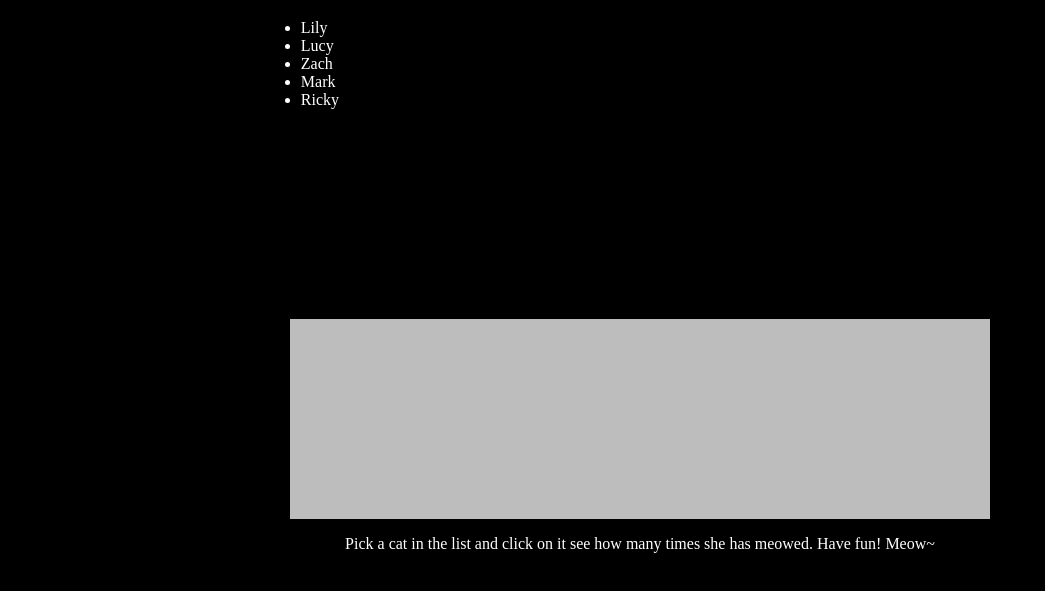
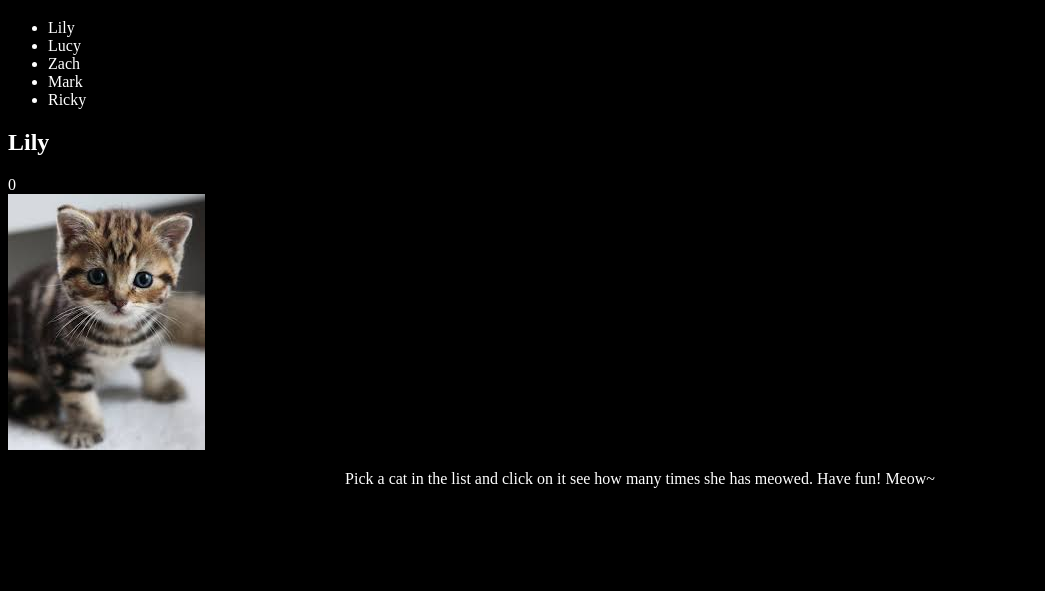
Before and after one commit to jfmaggie/catClicker, a plain HTML site: page index.html in a window 1280 px wide. Shown: the part 61-652 px from the top of the page, without its empty margins (0-1045 px from the left). Drawn offline with Linux system fonts and the light colour scheme.

Commit message:
re-write app

```diff
--- a/css/style.css
+++ b/css/style.css
@@ -7,46 +7,8 @@ h1, .footer {
     text-align: center;
 }
 
-.catholder {
-    height: 300px;
-    width: 700px;
-    text-align: left;
-    margin-left: 20%;
-}
-
-.catholder ul {
-    width: 50px;
-}
-
-.controlPanel {
-    background: #BDBDBD;
-    margin-left: auto;
-    margin-right: auto;
-    height: 200px;
-    width: 700px;
-    text-align: center;
-}
-
-.controlPanel p {
-    font-size: 30px;
-    padding-top: 50px;
-}
-
-.clickcount {
-    color: #FF0040;
-}
-
-
 .content {
 
     margin-left: auto;
     margin-right: auto;
 }
-
-.selectedCat {
-    float: right;
-}
-
-.selectedCat img{
-    width: 300px;
-}
--- a/index.html
+++ b/index.html
@@ -12,18 +12,17 @@
         <h1>Cat Clicker Is Awesome</h1>
     </div>
     <div class="content">
-        <div class="catholder">
-        </div>
-        <div class="controlPanel">
-
+        <ul id="cat-list"></ul>
+        <div id="cat">
+            <h2 id="cat-name"></h2>
+            <div id="cat-count"></div>
+            <img id="cat-img" src="" alt="cat">
         </div>
     </div>
     <div class="footer">
         <p>Pick a cat in the list and click on it see how many times she has meowed. Have fun! Meow~</p>
     </div>
     <script src="js/jquery-1.11.3.min.js"></script>
-    <!-- <script src="js/mvoapp.js"></script> -->
-    <!-- <script src="js/premiumapp.js"></script> -->
     <script src="js/app.js"></script>
 </body>
 
--- a/js/app.js
+++ b/js/app.js
@@ -1,79 +1,113 @@
 // Model
-var Cats = [{
+var model = {
+    currentCat: null,
+    cats: [{
         catName: 'Lily',
-    catUrl: 'http://25.media.tumblr.com/tumblr_maotspCNK41rgiux1o1_1280.jpg',
+        catUrl: 'img/cat.jpeg',
         catCount: 0
     }, {
         catName: 'Lucy',
-    catUrl: 'http://25.media.tumblr.com/tumblr_maotspCNK41rgiux1o1_1280.jpg',
+        catUrl: 'img/cat.jpeg',
         catCount: 0
     }, {
         catName: 'Zach',
-    catUrl: 'http://25.media.tumblr.com/tumblr_maotspCNK41rgiux1o1_1280.jpg',
+        catUrl: 'img/cat.jpeg',
         catCount: 0
     }, {
         catName: 'Mark',
-    catUrl: 'http://25.media.tumblr.com/tumblr_maotspCNK41rgiux1o1_1280.jpg',
+        catUrl: 'img/cat.jpeg',
         catCount: 0
     }, {
         catName: 'Ricky',
-    catUrl: 'http://25.media.tumblr.com/tumblr_maotspCNK41rgiux1o1_1280.jpg',
+        catUrl: 'img/cat.jpeg',
         catCount: 0
-}];
-
-var clickCount = function(cat) {
-    var self = cat;
-    self.catCount++;
-    return self.catCount;
+    }]
 };
 
-// View:
-// list all cats by name
-var displayCatList = function(cats) {
-    $('.catholder').append("<ul></ul>");
-    var list = $('.catholder ul');
-    for (var i = 0; i < cats.length; i++) {
-        var currentcat = cats[i];
-        list.append("<li>" + currentcat.catName + "</li>");
-    };
-}(Cats);
+// First View: display current selected cat area
+var catView = {
+    init: function() {
+        this.cat = $('#cat');
+        this.catName = $('#cat-name');
+        this.catImg = $('#cat-img');
+        this.catUrl = $('#cat-url');
+        this.catCount = $('#cat-count');
 
-//display selected cat
-var displaySelectedCat = function(cat) {
-    $('.catholder').prepend("<div class='selectedCat'><h2>" + cat.catName + " " + "<span>" + cat.catCount + "</span>" + "</h2></div>");
-    $('.selectedCat').append("<img src='" + cat.catUrl + "' alt='catspic' />");
-    $('.selectedCat img').click(function() {
-        clickCount(cat);
-        $('.selectedCat h2 span').html(cat.catCount);
+        this.catImg.on('click', function(){
+            control.incrementCount();
         });
+
+        // render this view
+        this.render();
+    },
+    render: function() {
+        // update the DOM elem and right values
+        var currentCat = control.getCurrentCat();
+        this.catName.text(currentCat.catName);
+        this.catImg.attr("src",currentCat.catUrl);
+        this.catCount.text(currentCat.catCount);
+
+        // console.log(this.catImg);
+    }
 };
 
-// clear previous selected cat
-var updateCat = function(cat) {
-    $('.selectedCat').detach();
+// Second View: clickable cats list
+var catListView = {
+    init: function(){
+        this.catList = $('#cat-list');
+
+        this.render();
+    },
+    render: function() {
+        var cat, elem, i;
+        var cats = control.getCats();
+
+        // empty the cats list
+        this.catList.html('');
+
+        // loop over cats array and attach them
+        for(i = 0; i < cats.length; i++){
+            cat  = cats[i];
+            elem = document.createElement('li');
+            elem.textContent = cat.catName;
+
+            elem.addEventListener('click', (function(clickedCat){
+                return function(){
+                    // console.log(clickedCat.catName);
+                    control.setCurrentCat(clickedCat);
+                    catView.render();
+                };
+            })(cat));
+
+            // attach the li elem to catlist
+            this.catList.append(elem);
+        }
+
+    }
 };
 
-var prevClickedCat;
+// Contol
+var control = {
+    init: function(){
+        model.currentCat = model.cats[0];
 
-$(document).ready(function() {
-    $('li').click(function(event) {
-        var thisCatName = $(this).text();
-        var thisCat;
+        catView.init();
+        catListView.init();
+    },
 
-        // detach the previous  selected cat
-        if (prevClickedCat) {
-            updateCat(thisCat);
+    getCats: function(){
+        return model.cats;
+    },
+    setCurrentCat: function(cat){
+        model.currentCat = cat;
+    },
+    getCurrentCat: function(){
+        return model.currentCat;
+    },
+    incrementCount: function(){
+        model.currentCat.catCount++;
+        catView.render();
     }
+};
 
-        // find the selected cat and display it
-        for (var i = 0; i < Cats.length; i++) {
-            if (Cats[i].catName === thisCatName)
-                thisCat = Cats[i];
-        }
-        displaySelectedCat(thisCat);
-        prevClickedCat = thisCat;
-
-
-    });
-
-});
+control.init();
```
Lines whose indentation alone changed are shown as unchanged.
